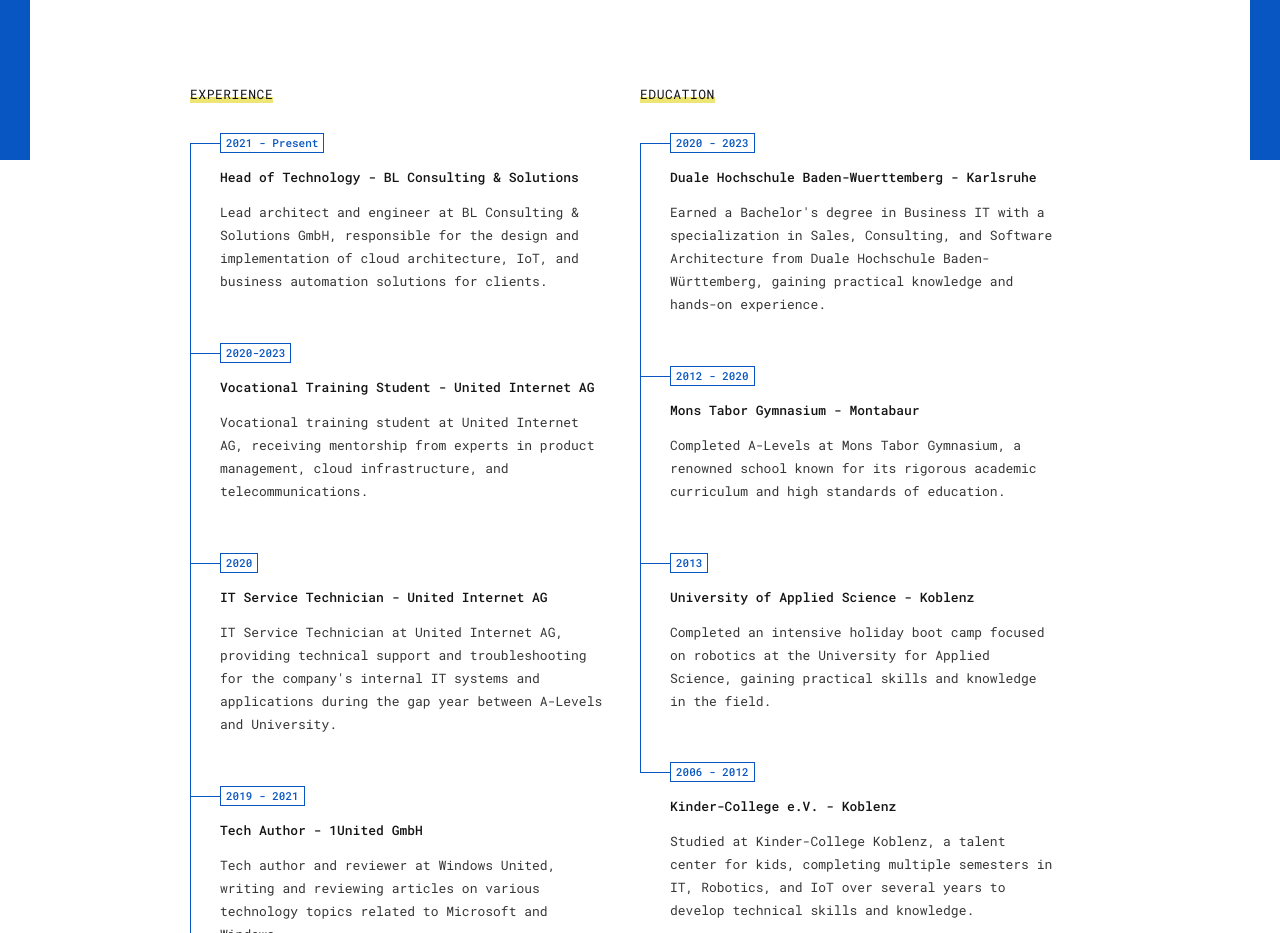
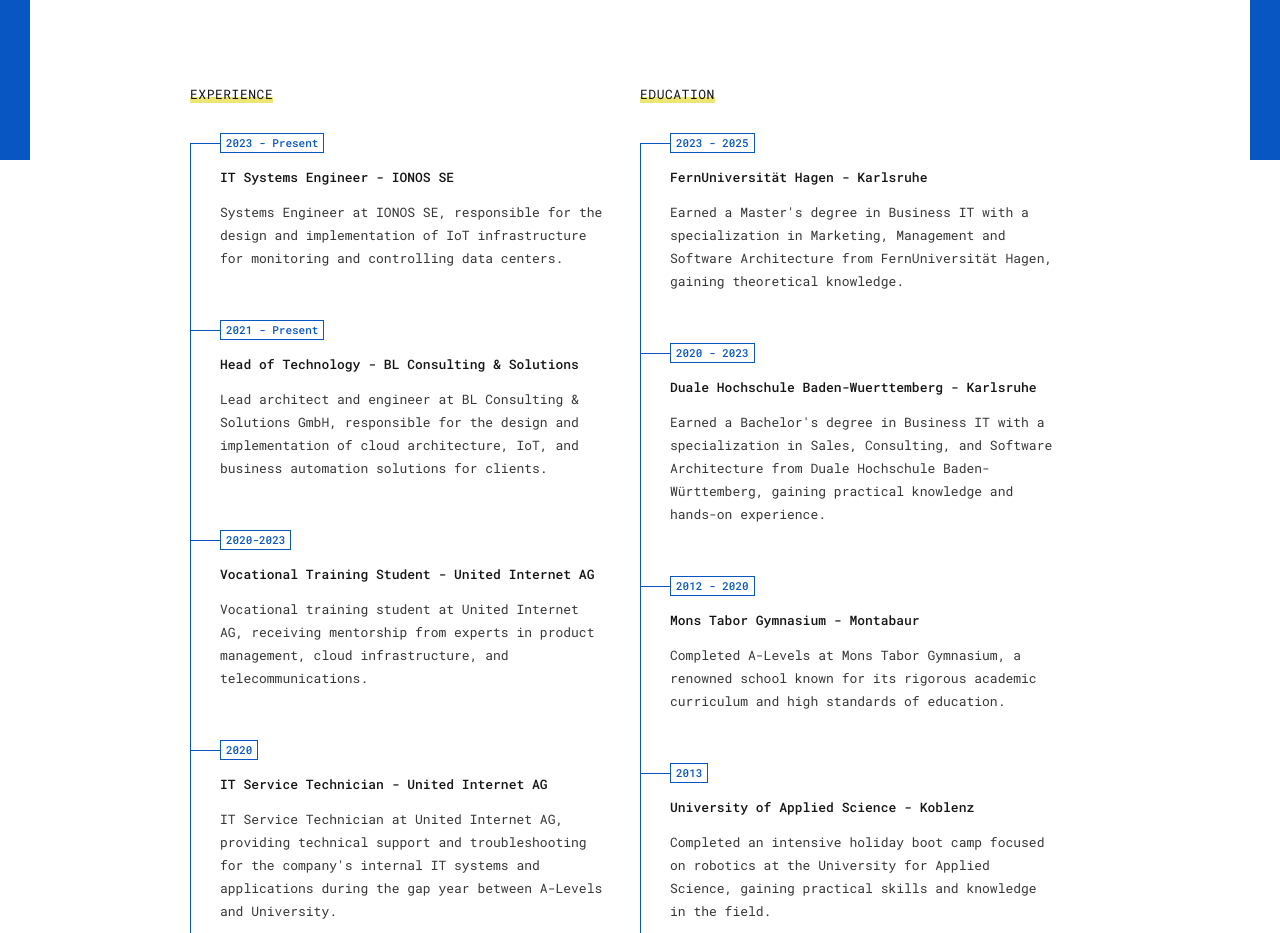
Before and after one commit to truejp/PortfolioWebsite, a plain HTML site: page index.html in a window 1280 px wide. Shown: the part 1440-2373 px from the top of the page. Drawn offline with Linux system fonts and the light colour scheme; files whose address does not match are found by name.

Commit message:
Update index.html

```diff
--- a/index.html
+++ b/index.html
@@ -160,6 +160,13 @@
 							</div>
 							<div class="resume-items">
 								<div class="resume-item">
+									<div class="date">2023 - Present</div>
+									<div class="name">IT Systems Engineer - IONOS SE</div>
+									<p>
+										Systems Engineer at <a target="_blank" href="https://ionos.de/">IONOS SE</a>, responsible for the design and implementation of IoT infrastructure for monitoring and controlling data centers.
+									</p>
+								</div>
+								<div class="resume-item">
 									<div class="date">2021 - Present</div>
 									<div class="name">Head of Technology - BL Consulting & Solutions</div>
 									<p>
@@ -201,6 +208,13 @@
 								<div class="title_inner">Education</div>
 							</div>
 							<div class="resume-items">
+								<div class="resume-item">
+									<div class="date">2023 - 2025</div>
+									<div class="name">FernUniversität Hagen - Karlsruhe</div>
+									<p>
+										Earned a Master's degree in Business IT with a specialization in Marketing, Management and Software Architecture from FernUniversität Hagen, gaining theoretical knowledge.
+									</p>
+								</div>
 								<div class="resume-item">
 									<div class="date">2020 - 2023</div>
 									<div class="name">Duale Hochschule Baden-Wuerttemberg - Karlsruhe</div>
```
